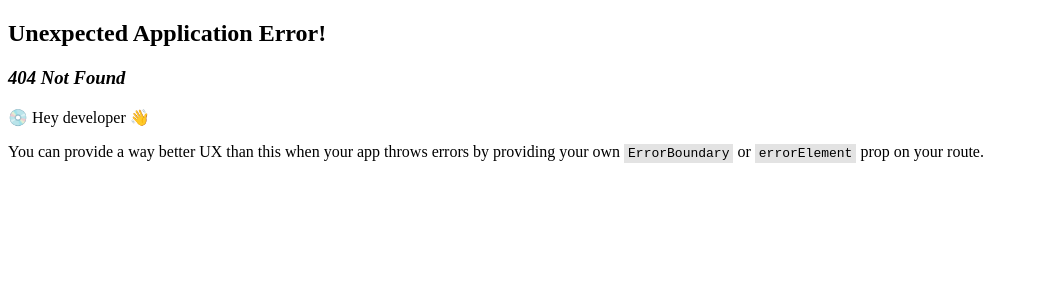
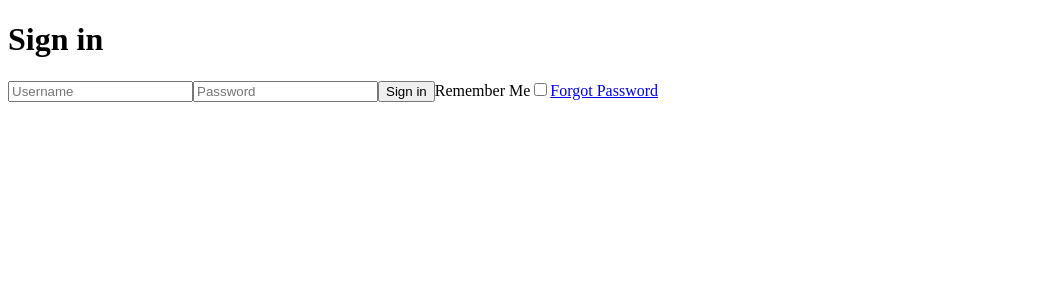
Before and after one commit to akhilr007/pizzaplay-admin-ui-dashboard, a React (Vite) app: page /auth/login in a window 1280 px wide. Before the commit this address had no page. Shown: the top 300 px of the page, without its empty margins (0-1039 px from the left). Built offline with nearby package versions, Linux system fonts and the light colour scheme.

Commit message:
add login page component test

```diff
--- /dev/null
+++ b/setupTest.ts
@@ -0,0 +1 @@
+import "@testing-library/jest-dom";
--- /dev/null
+++ b/src/pages/login/login.tsx
@@ -0,0 +1,13 @@
+export const LoginPage = () => {
+    return (
+        <>
+            <h1>Sign in</h1>
+            <input type="text" placeholder="Username" />
+            <input type="password" placeholder="Password" />
+            <button>Sign in</button>
+            <label htmlFor="remember-me">Remember Me</label>
+            <input type="checkbox" id="remember-me" />
+            <a href="#">Forgot Password</a>
+        </>
+    );
+};
--- a/src/router.tsx
+++ b/src/router.tsx
@@ -1,7 +1,7 @@
 import { createBrowserRouter } from "react-router-dom";
 
-import { Categories } from "./pages/Categories";
 import HomePage from "./pages/HomePage";
+import { LoginPage } from "./pages/login/login";
 
 export const router = createBrowserRouter([
     {
@@ -9,7 +9,7 @@ export const router = createBrowserRouter([
         element: <HomePage />
     },
     {
-        path: "/categories",
-        element: <Categories />
+        path: "/auth/login",
+        element: <LoginPage />
     }
 ]);
--- a/tsconfig.app.json
+++ b/tsconfig.app.json
@@ -1,5 +1,6 @@
 {
     "compilerOptions": {
+        "types": ["vitest", "@testing-library/jest-dom"],
         "target": "ES2020",
         "useDefineForClassFields": true,
         "lib": ["ES2020", "DOM", "DOM.Iterable"],
--- a/tsconfig.node.json
+++ b/tsconfig.node.json
@@ -1,5 +1,6 @@
 {
     "compilerOptions": {
+        "types": ["vitest/globals", "@testing-library/jest-dom"],
         "target": "ES2022",
         "lib": ["ES2023"],
         "module": "ESNext",
--- a/vite.config.ts
+++ b/vite.config.ts
@@ -1,7 +1,13 @@
+/// <reference types="vitest" />;
 import react from "@vitejs/plugin-react";
 import { defineConfig } from "vite";
 
 // https://vitejs.dev/config/
 export default defineConfig({
-    plugins: [react()]
+    plugins: [react()],
+    test: {
+        environment: "jsdom",
+        setupFiles: "./setupTest.ts",
+        globals: true
+    }
 });
```
Also changed, not shown: package.json (+7 -3 lines), 2 other files (tests, documents, lock files or other folders). Lines whose indentation alone changed are shown as unchanged.
